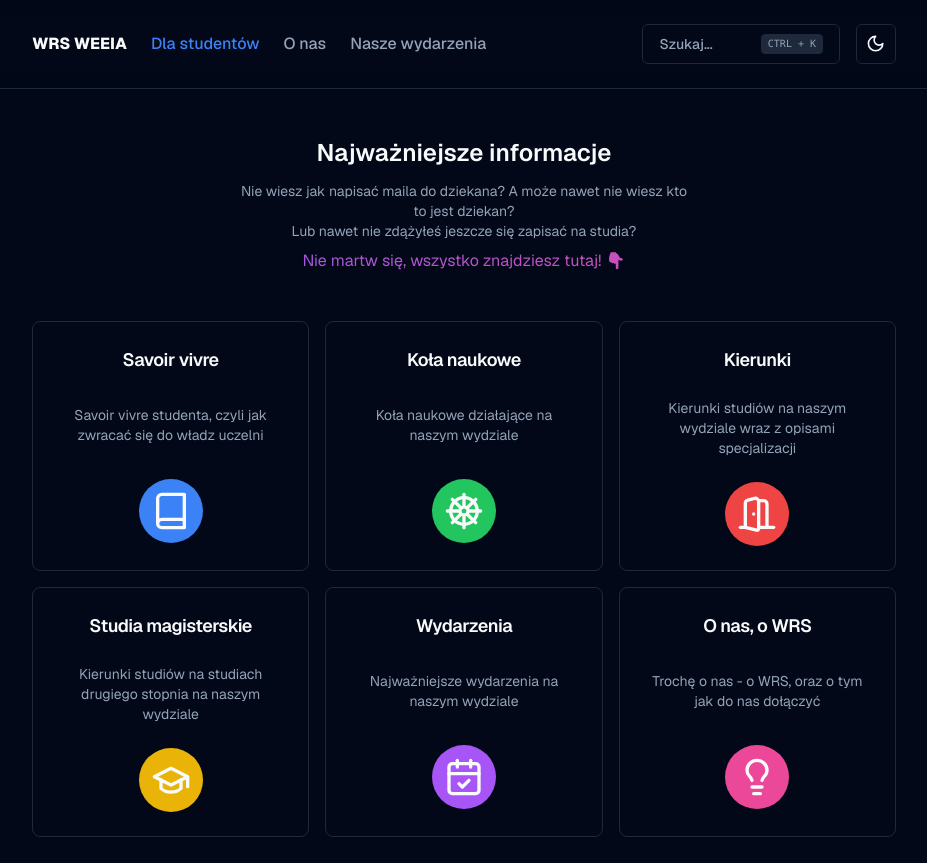
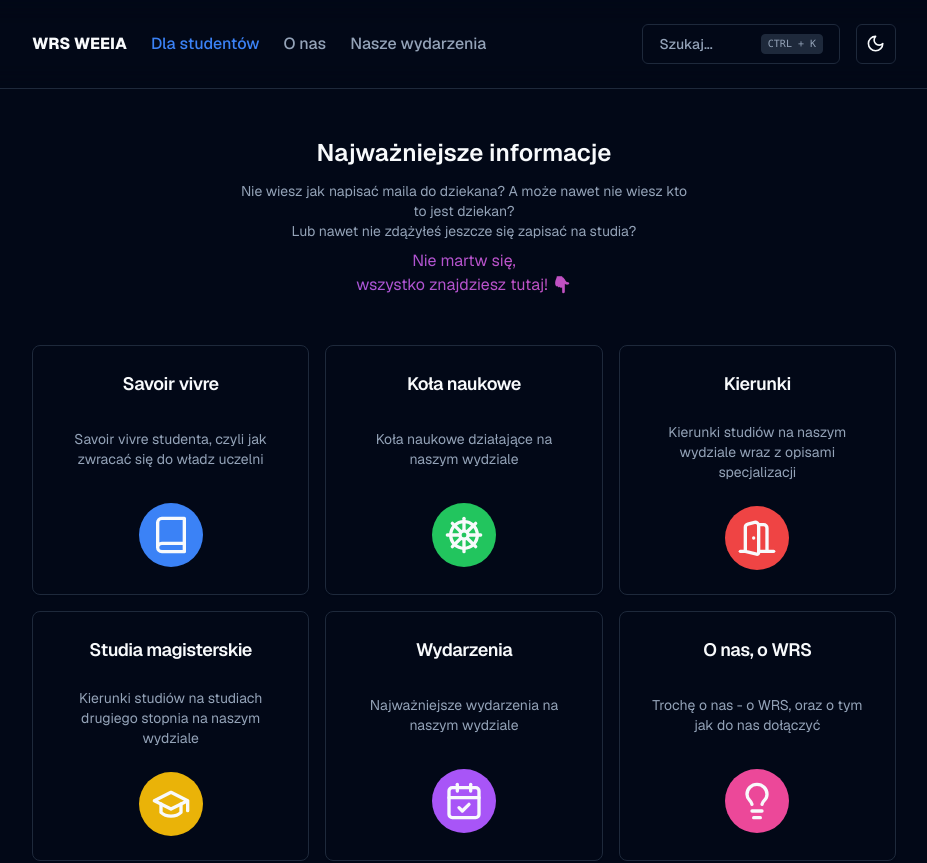
Before and after one commit to WRS-WEEIA-IT/WRS-Website, a Next.js app: page /info in a window 1280 px wide. Shown: the top 863 px of the page, without its empty margins (176-1103 px from the left). Built offline with nearby package versions, Linux system fonts and the light colour scheme.

Commit message:
Fix overflow in info page

```diff
--- a/app/info/[sections]/InfoSection.tsx
+++ b/app/info/[sections]/InfoSection.tsx
@@ -10,8 +10,8 @@ const InfoSection = () => {
                     Nie wiesz jak napisać maila do dziekana? A może nawet nie wiesz kto to jest dziekan?
                     <br /> Lub nawet nie zdążyłeś jeszcze się zapisać na studia?
                 </p>
-                <p className='bg-[size:200%] animate-background-pulse whitespace-nowrap mb-12 text-sm md:text-base bg-gradient-to-r from-violet-500 to-pink-500 text-transparent bg-clip-text'>
-                    Nie martw się, wszystko znajdziesz tutaj! 👇
+                <p className='bg-[size:200%] animate-background-pulse mb-12 text-sm md:text-base bg-gradient-to-r from-violet-500 to-pink-500 text-transparent bg-clip-text'>
+                    Nie martw się, <br /> wszystko znajdziesz tutaj! 👇
                 </p>
             </div>
             <div className='grid grid-cols-2 md:grid-cols-3 gap-4 auto-rows-max'>
```
